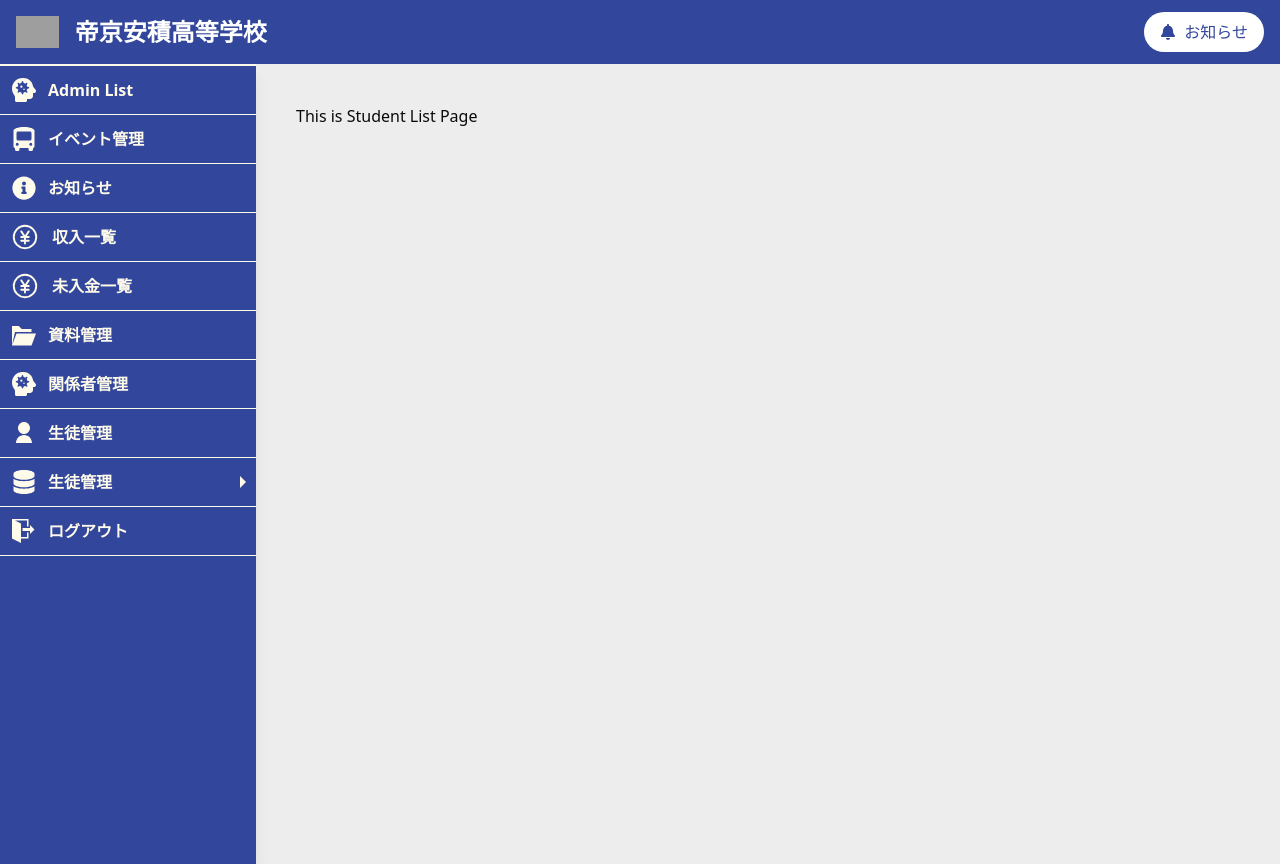
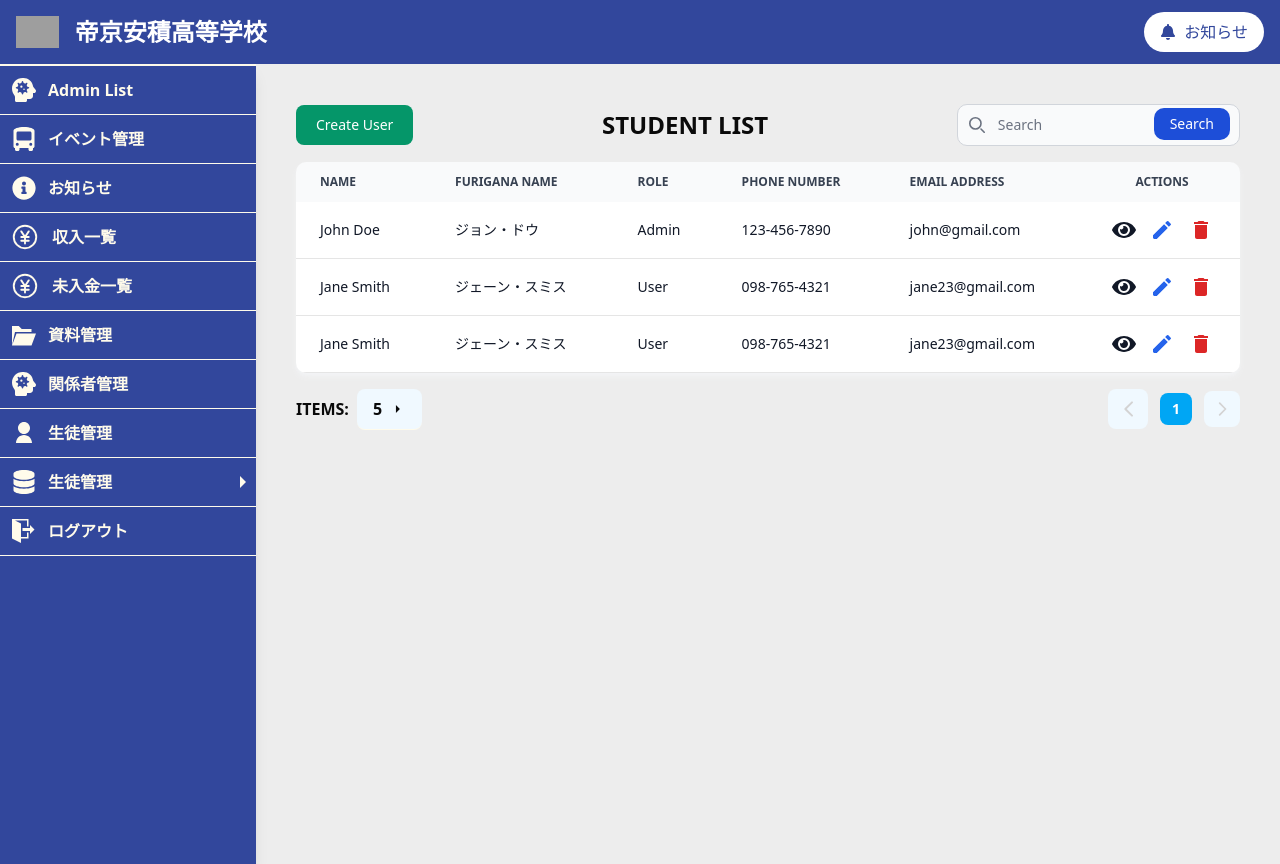
Before and after one commit to jbcPranta/School-PR, a React (Vite) app: page /student-list in a window 1280 px wide. Built offline with nearby package versions, Linux system fonts and the light colour scheme; grey boxes are pictures that could not be loaded.

Commit message:
Create user common table part added

```diff
--- /dev/null
+++ b/src/components/Button.tsx
@@ -0,0 +1,43 @@
+import React from "react";
+import { Link } from "react-router-dom";
+import { MdDelete, MdEdit, MdOutlineReport } from "react-icons/md";
+import { FaEye } from "react-icons/fa";
+import { FaCircleInfo } from "react-icons/fa6";
+
+interface ButtonProps {
+  url?: string;
+  type: string;
+  label: string;
+}
+
+const Button: React.FC<ButtonProps> = ({ url, label, type }) => {
+  return url ? (
+    <Link to={url} title={label}>
+      {type === "View" ? (
+        <>
+          <FaEye className="text-black-600  hover:text-black-300 font-medium rounded-full text-2xl cursor-pointer flex items-center gap-2" />
+        </>
+      ) : type === "Delete" ? (
+        <>
+          <MdDelete className="text-red-600  hover:text-red-300 font-medium rounded-full text-2xl cursor-pointer flex items-center gap-2" />
+        </>
+      ) : type === "Edit" ? (
+        <>
+          <MdEdit className="text-blue-600  hover:text-blue-300 font-medium rounded-full text-2xl cursor-pointer flex items-center gap-2" />
+        </>
+      ) : type === "Report" ? (
+        <>
+          <MdOutlineReport className="text-yellow-600  hover:text-yellow-300 font-medium rounded-full text-2xl cursor-pointer flex items-center gap-2" />
+        </>
+      ) : type === "Info" ? (
+        <>
+          <FaCircleInfo className="text-green-600  hover:text-yellow-300 font-medium rounded-full text-2xl cursor-pointer flex items-center gap-2" />
+        </>
+      ) : null}
+    </Link>
+  ) : (
+    <button>{label}</button>
+  );
+};
+
+export default Button;
--- a/src/components/common/CommonForm.tsx
+++ b/src/components/common/CommonForm.tsx
@@ -1,6 +1,7 @@
 import React from "react";
 import { useForm } from "react-hook-form";
 import toast from "react-hot-toast";
+import { useNavigate } from "react-router-dom";
 
 type FormData = {
   role: string;
@@ -15,11 +16,11 @@ const CommonForm: React.FC = () => {
     register,
     handleSubmit,
     formState: { errors },
-    reset,
   } = useForm<FormData>({
     mode: "onChange",
     reValidateMode: "onChange",
   });
+  const navigate = useNavigate();
 
   const onSubmit = (data: FormData) => {
     toast.success("Login Success");
@@ -163,7 +164,7 @@ const CommonForm: React.FC = () => {
           <button
             type="button"
             className="bg-gray-400 hover:bg-gray-500 text-white font-semibold px-4 py-2 rounded-md cursor-pointer"
-            onClick={() => reset()}
+            onClick={() => navigate(-1)} // Go back to the previous page
           >
             Cancel
           </button>
--- a/src/components/common/DataTableCommon.tsx
+++ b/src/components/common/DataTableCommon.tsx
@@ -6,11 +6,20 @@ type User = {
   name: string;
   furigana_Name: string;
   role: string;
-  mailAddress: string;
+  emailAddress: string;
   phoneNumber: string;
 };
 
-const DataTableCommon: React.FC = () => {
+type TableHead = {
+  text: string;
+  key: keyof User;
+};
+const DataTableCommon: React.FC<{
+  tableHead: TableHead[];
+  data: User[];
+  headerTitle: string;
+  Actions: React.ReactNode[];
+}> = ({ tableHead, data, headerTitle, Actions }) => {
   const [pageNumber, setPageNumber] = useState(0);
   const page = 1; // Adjust the page numbers the way you want
   const updatePageNumber = (num: number) => {
@@ -23,40 +32,17 @@ const DataTableCommon: React.FC = () => {
   const handleDropdown = () => {
     setDropdown((prev) => !prev);
   };
-  const users: User[] = [
-    {
-      role: "Admin",
-      name: "John Doe",
-      furigana_Name: "ジョン・ドウ",
-      phoneNumber: "123-456-7890",
-      mailAddress: "john@gmail.com",
-    },
-    {
-      role: "User",
-      name: "Jane Smith",
-      furigana_Name: "ジェーン・スミス",
-      phoneNumber: "098-765-4321",
-      mailAddress: "jane23@gmail.com",
-    },
-    {
-      role: "User",
-      name: "Jane Smith",
-      furigana_Name: "ジェーン・スミス",
-      phoneNumber: "098-765-4321",
-      mailAddress: "jane23@gmail.com",
-    },
-  ];
 
   return (
     <div className="relative">
       {/* Header section */}
       <div className="pb-4  dark:bg-gray-900 flex justify-between items-center">
         <Link to={`/create-user`}>
-          <button className="text-white bg-blue-600 hover:bg-blue-700 font-medium rounded-md text-sm py-2.5 px-5 cursor-pointer">
+          <button className="text-white bg-green-600 hover:bg-green-700 font-medium rounded-md text-sm py-2.5 px-5 cursor-pointer">
             Create User
           </button>
         </Link>
-        <h2 className="uppercase text-2xl font-bold">Admin table</h2>
+        <h2 className="uppercase text-2xl font-bold">{headerTitle}</h2>
 
         <div className="relative w-[30%]">
           <div className="absolute inset-y-0 start-0 flex items-center ps-3 pointer-events-none">
@@ -69,9 +55,9 @@ const DataTableCommon: React.FC = () => {
             >
               <path
                 stroke="currentColor"
-                stroke-linecap="round"
-                stroke-linejoin="round"
-                stroke-width="2"
+                strokeLinecap="round"
+                strokeLinejoin="round"
+                strokeWidth="2"
                 d="m19 19-4-4m0-7A7 7 0 1 1 1 8a7 7 0 0 1 14 0Z"
               />
             </svg>
@@ -97,26 +83,39 @@ const DataTableCommon: React.FC = () => {
         <table className="w-full text-sm text-left rtl:text-right text-gray-500 dark:text-gray-400 cursor-pointer">
           <thead className="text-xs uppercase bg-gray-50 dark:bg-gray-700 dark:text-gray-400">
             <tr>
-              <th className="px-6 py-3">Name</th>
-              <th className="px-6 py-3">Furigana Name</th>
-              <th className="px-6 py-3">Role</th>
-              <th className="px-6 py-3">Mail address</th>
-              <th className="px-6 py-3">Phone Number</th>
+              {tableHead.map((item, index) => (
+                <th
+                  key={index}
+                  className="px-6 py-3 text-gray-700 dark:text-gray-400 font-bold"
+                >
+                  {item.text}
+                </th>
+              ))}
+              <th className="px-6 py-3 text-gray-700 dark:text-gray-400 font-bold text-center">
+                Actions
+              </th>
             </tr>
           </thead>
+
           <tbody>
-            {users.map((item, index) => (
+            {data.map((item, index) => (
               <tr
                 key={index}
                 className="bg-white border-b dark:bg-gray-800 dark:border-gray-700 hover:bg-gray-50 dark:hover:bg-gray-600"
               >
-                <td className="px-6 py-4 font-medium text-gray-900 whitespace-nowrap dark:text-white">
-                  {item.name}
+                {tableHead.map((head, index) => (
+                  <td
+                    key={index}
+                    className="px-6 py-4 font-medium text-gray-900 whitespace-nowrap dark:text-white"
+                  >
+                    {item[head.key as keyof User]}
+                  </td>
+                ))}
+                <td className="px-6 py-4 font-medium text-gray-900 whitespace-nowrap dark:text-white flex gap-2 justify-around">
+                  {Actions.map((action, index) => (
+                    <div key={index}>{action}</div>
+                  ))}
                 </td>
-                <td className="px-6 py-4">{item.furigana_Name}</td>
-                <td className="px-6 py-4">{item.role}</td>
-                <td className="px-6 py-4">{item.mailAddress}</td>
-                <td className="px-6 py-4">{item.phoneNumber}</td>
               </tr>
             ))}
           </tbody>
--- a/src/pages/AdminPage.tsx
+++ b/src/pages/AdminPage.tsx
@@ -1,10 +1,9 @@
 import React from "react";
-import DataTableCommon from "../components/common/DataTableCommon";
 
 const AdminPage: React.FC = () => {
   return (
     <div>
-      <DataTableCommon />
+      <p>Admin table page</p>
     </div>
   );
 };
--- a/src/pages/StudentList.tsx
+++ b/src/pages/StudentList.tsx
@@ -1,12 +1,63 @@
-import React from 'react';
+import React from "react";
+import DataTableCommon from "../components/common/DataTableCommon";
+import Button from "../components/Button";
 
-const StudentList:React.FC = () => {
-    return (
-        <div>
-            <h1>This is Student List Page</h1>
+interface User {
+  role: string;
+  name: string;
+  furigana_Name: string;
+  phoneNumber: string;
+  emailAddress: string;
+}
 
-        </div>
-    );
+const StudentList: React.FC = () => {
+  const users: User[] = [
+    {
+      role: "Admin",
+      name: "John Doe",
+      furigana_Name: "ジョン・ドウ",
+      phoneNumber: "123-456-7890",
+      emailAddress: "john@gmail.com",
+    },
+    {
+      role: "User",
+      name: "Jane Smith",
+      furigana_Name: "ジェーン・スミス",
+      phoneNumber: "098-765-4321",
+      emailAddress: "jane23@gmail.com",
+    },
+    {
+      role: "User",
+      name: "Jane Smith",
+      furigana_Name: "ジェーン・スミス",
+      phoneNumber: "098-765-4321",
+      emailAddress: "jane23@gmail.com",
+    },
+  ];
+  const headerTitle = "Student List";
+  const tableHead: { text: string; key: keyof User }[] = [
+    { text: "Name", key: "name" },
+    { text: "Furigana Name", key: "furigana_Name" },
+    { text: "Role", key: "role" },
+    { text: "Phone Number", key: "phoneNumber" },
+    { text: "EMail Address", key: "emailAddress" },
+  ];
+  const buttons = [
+    <Button url="/create-user" label="Create User" type="View" />,
+    <Button url="/edit" label="Edit" type="Edit" />,
+    <Button url="/delete" label="Delete" type="Delete" />,
+  ];
+
+  return (
+    <div>
+      <DataTableCommon
+        tableHead={tableHead}
+        data={users}
+        headerTitle={headerTitle}
+        Actions={buttons}
+      />
+    </div>
+  );
 };
 
 export default StudentList;
```
